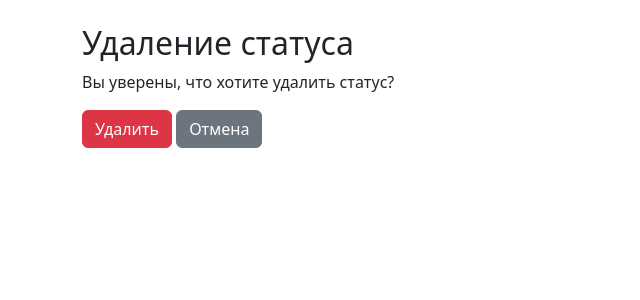
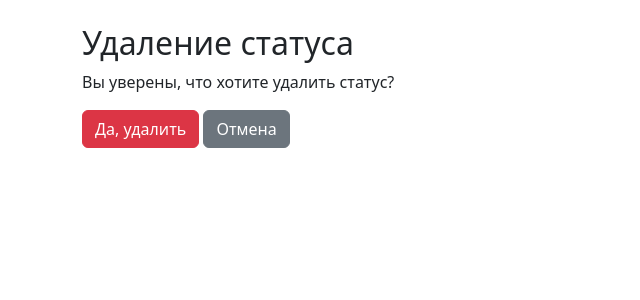
Before and after one commit to Knyazev782/python-project-52, a Django app: page /statuses/1/delete/ in a window 1280 px wide. Shown: the part 56-356 px from the top of the page, without its empty margins (0-640 px from the left). Run offline with Django 5.2, Linux system fonts and the light colour scheme; a user stored in the database is signed in; data comes from the database, SQL or seed files in the repository; some libraries are stand-ins or nearby versions.

Commit message:
переименовал кнопку удаления

```diff
--- a/task_manager/statuses/templates/statuses/delete_status.html
+++ b/task_manager/statuses/templates/statuses/delete_status.html
@@ -16,7 +16,7 @@
     <form method="post">
         {% csrf_token %}
         <p>Вы уверены, что хотите удалить статус?</p>
-        <button type="submit" class="btn btn-danger">Удалить</button>
+        <button type="submit" class="btn btn-danger">Да, удалить</button>
         <a href="{% url 'statuses' %}" class="btn btn-secondary">Отмена</a>
     </form>
 {% endif %}
```
